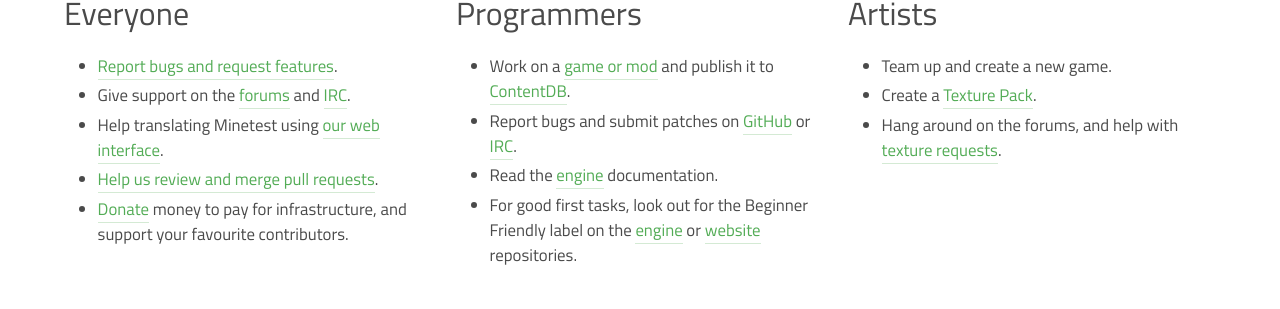
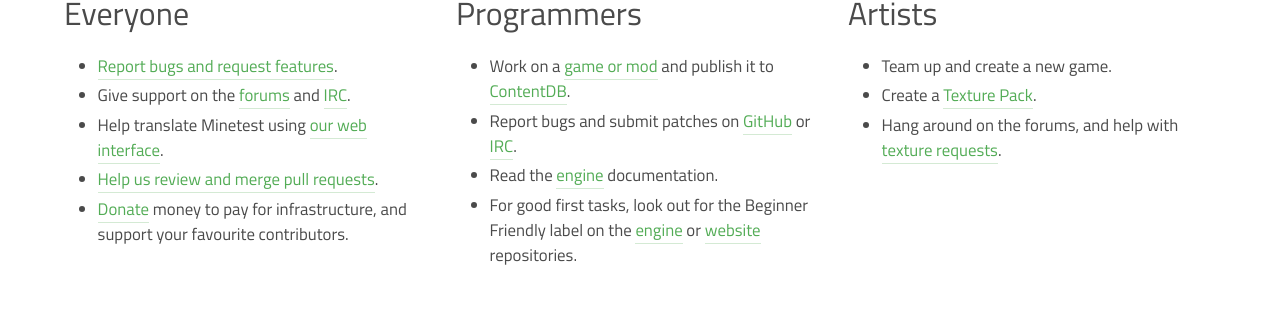
Before and after one commit to minetest/minetest.github.io, a Jekyll site: the page built from get-involved.html, in a window 1280 px wide and 900 px high, scrolled down 313 px. Shown: the part 148-457 px from the top of the window. Built offline with Jekyll 4.4.1, drawn with Linux system fonts in a browser that asks for light colours; comment, search, counter and statistics services are not loaded.

Commit message:
Update get-involved.html
Co-authored-by: Hugo Locurcio <hugo.locurcio@hugo.pro>

```diff
--- a/get-involved.html
+++ b/get-involved.html
@@ -44,7 +44,7 @@ redirect_from:
               Give support on the <a href="https://forum.minetest.net">forums</a> and <a href="https://wiki.minetest.net/IRC">IRC</a>.
             </li>
             <li>
-              Help translating Minetest using
+              Help translate Minetest using
               <a href="https://hosted.weblate.org/projects/minetest/minetest/">our web interface</a>.
             </li>
             <li>
```
